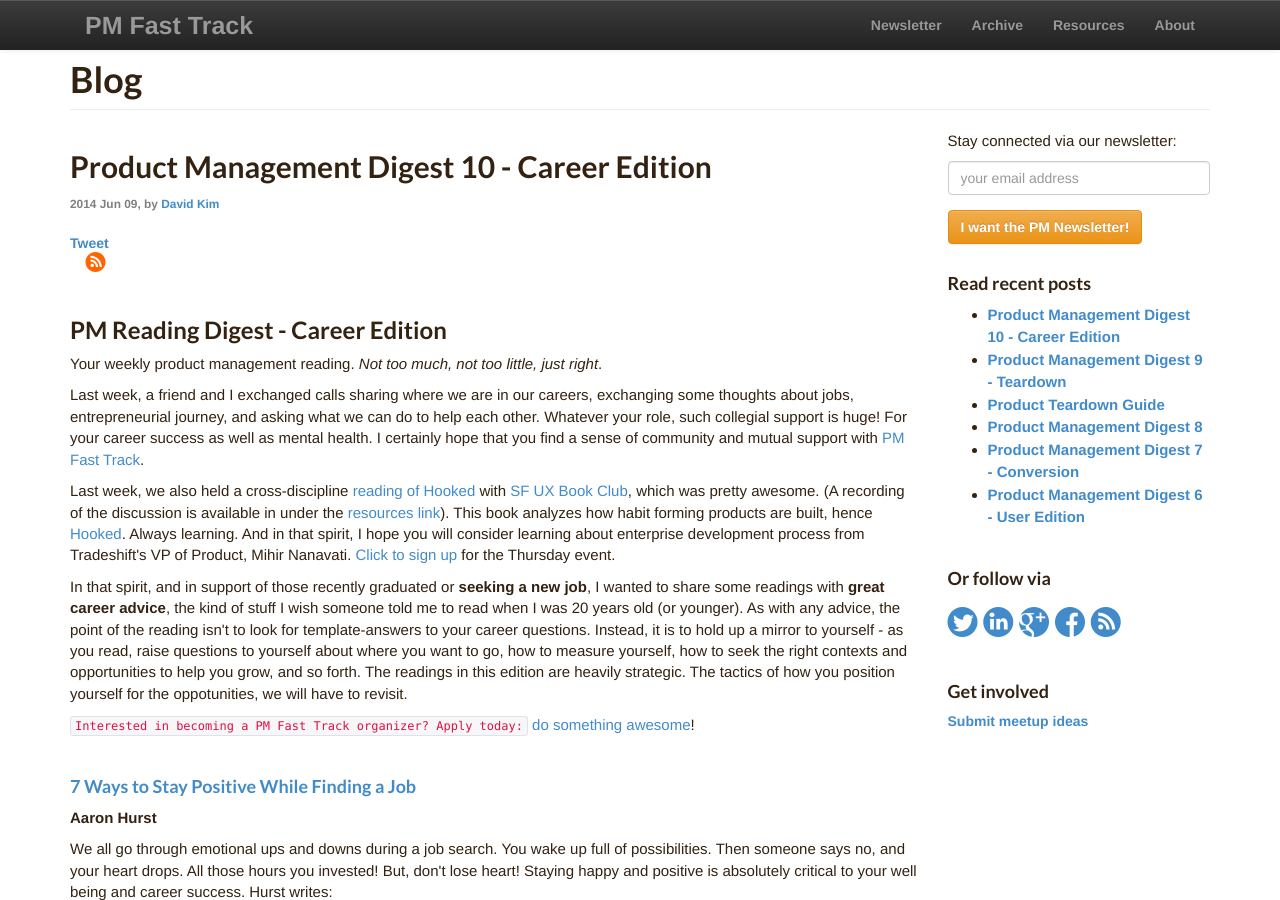
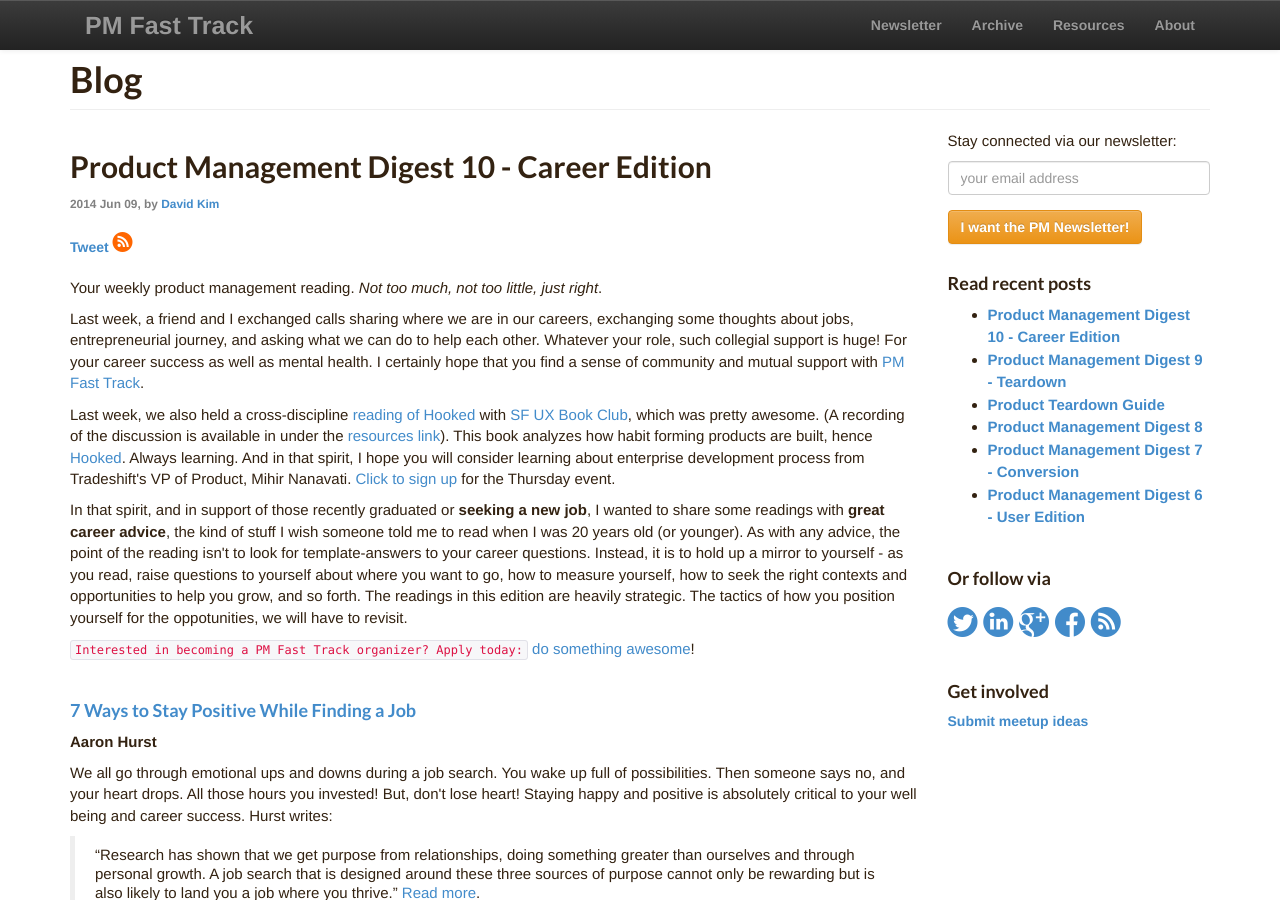
Before and after one commit to productmanagers/productmanagers.github.io, a Jekyll site: the page built from blog/_posts/2014-06-09-weekly10.md, in a window 1280 px wide and 900 px high. Built offline with Jekyll 4.4.1, drawn with Linux system fonts in a browser that asks for light colours; nearby versions of some CDN libraries; comment, search, counter and statistics services are not loaded.

Commit message:
modified

```diff
--- a/_includes/share_tweet.js
+++ b/_includes/share_tweet.js
@@ -1,4 +1,4 @@
-<a href="https://twitter.com/share" class="twitter-share-button" data-via="pmfasttrack" data-count="none">Tweet</a>
+<a href="https://twitter.com/share" class="twitter-share-button" data-via="pmfasttrack">Tweet</a>
 
 <script>
 
--- a/_layouts/post.html
+++ b/_layouts/post.html
@@ -17,9 +17,9 @@
         {% endif %}
       </small>
       <br /><br />
-      {% include share_tweet.js %}&nbsp;
-      {% include share_gplus.js %}&nbsp;
-      {% include share_linkedin.js %}&nbsp;
+      {% include share_linkedin.js %}
+      {% include share_gplus.js %}
+      {% include share_tweet.js %}
       {% include share_rss.html %}
       <br /><br />
 
--- a/blog/_posts/2014-06-09-weekly10.md
+++ b/blog/_posts/2014-06-09-weekly10.md
@@ -9,7 +9,6 @@
 ---
 {% include setup %}
 
-###PM Reading Digest - Career Edition
 Your weekly product management reading. _Not too much, not too little, just right_.
 
 Last week, a friend and I exchanged calls sharing where we are in our careers, exchanging some thoughts about jobs, entrepreneurial journey, and asking what we can do to help each other.  Whatever your role, such collegial support is huge! For your career success as well as mental health.  I certainly hope that you find a sense of community and mutual support with [PM Fast Track](http://productmanagementfasttrack.com/pages/about.html).
```
